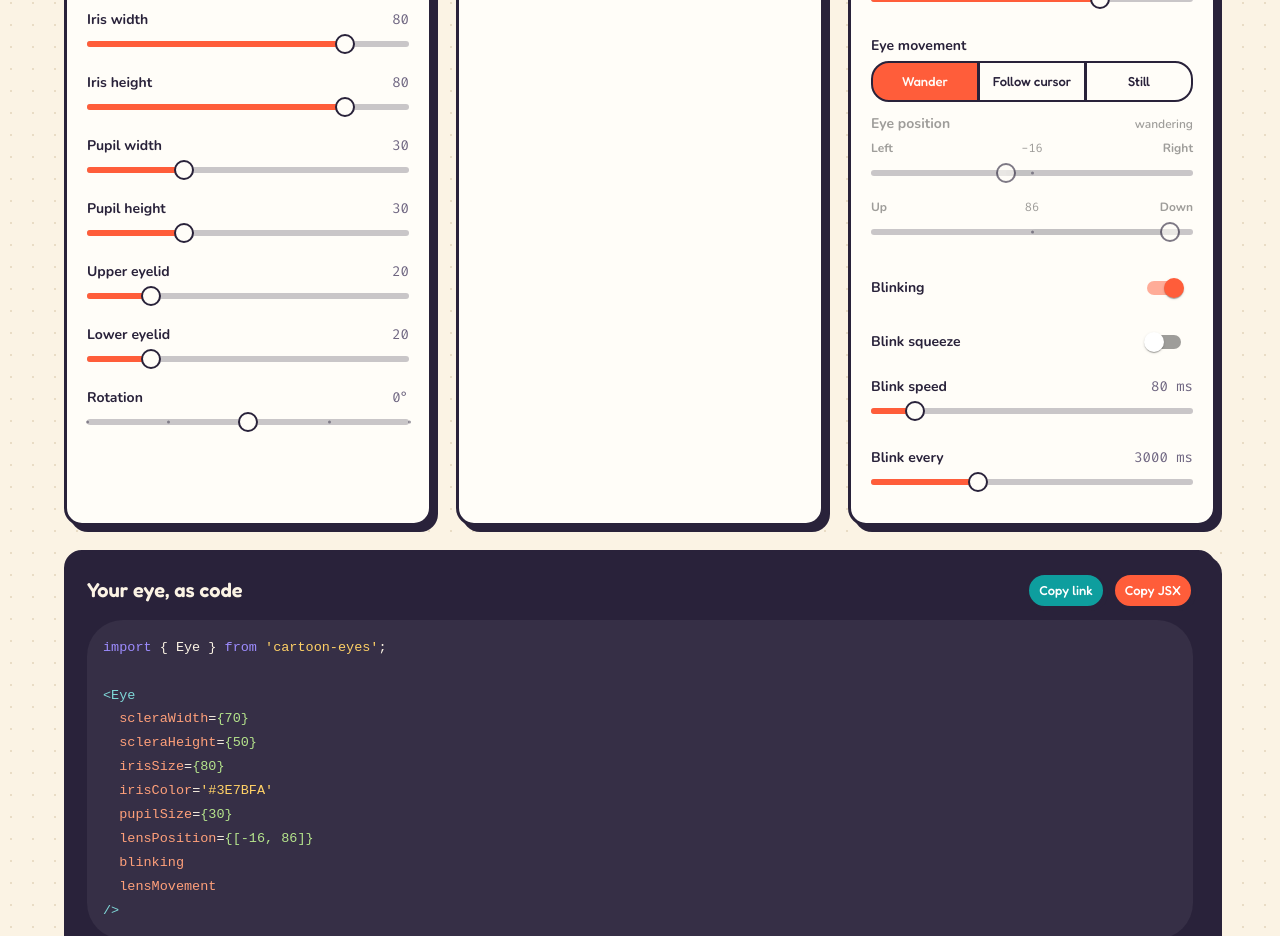
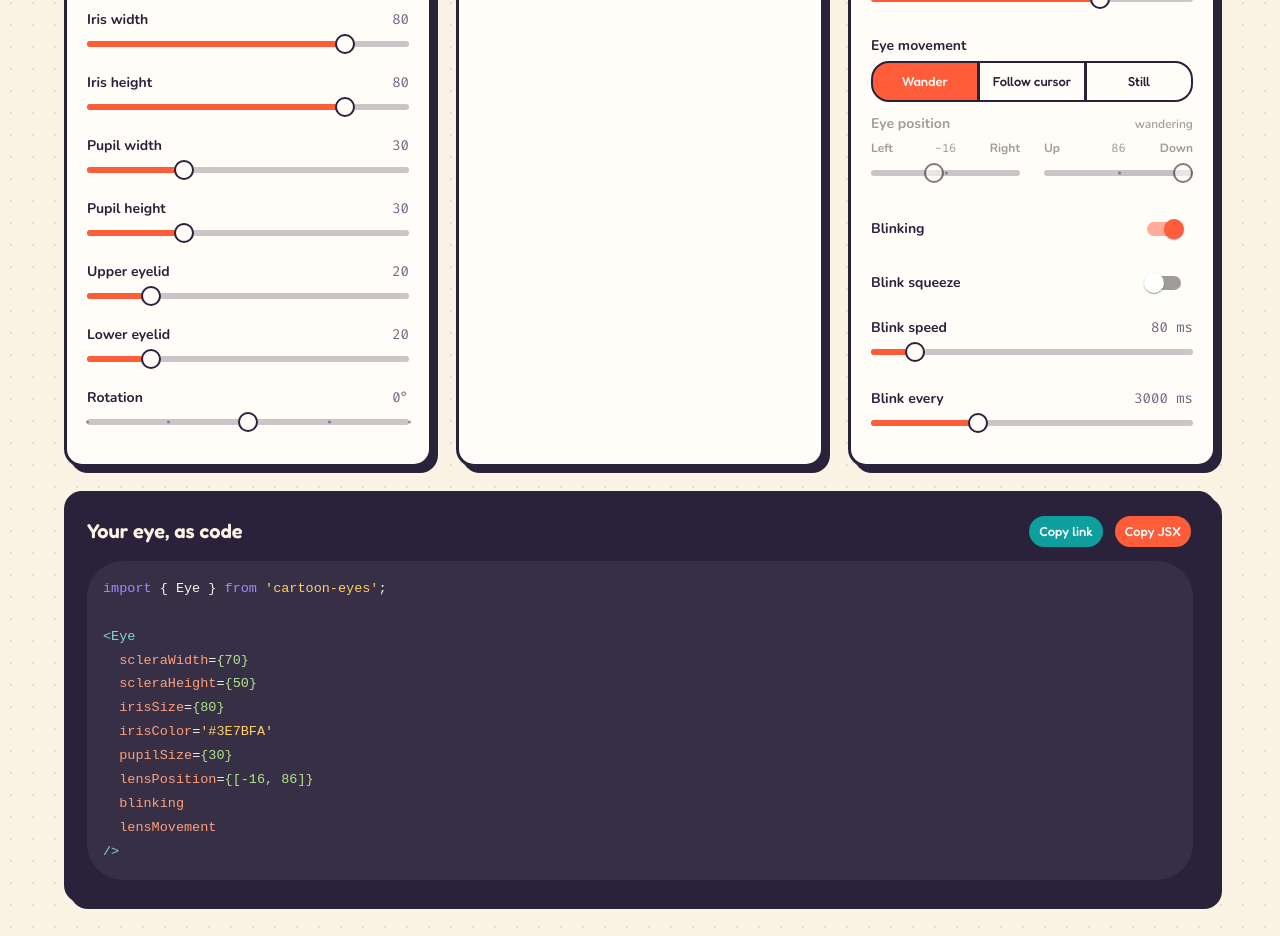
Before and after one commit to tmrk/cartoon-eyes, a React (Vite) app: page / in a window 1280 px wide. Shown: the part 800-1736 px from the top of the page. Built offline with nearby package versions, Linux system fonts and the light colour scheme.

Commit message:
Playground: the two eye-position axes side by side in one row (an auto-fit grid, so a cramped card still drops them onto two rows), with enough column gap for both thumbs at their extremes

```diff
--- a/src/App.jsx
+++ b/src/App.jsx
@@ -840,14 +840,21 @@ function App() {
                     </Typography>
                   )}
                 </Stack>
-                <Stack spacing={0.5}>
+                {/* the two axes sit side by side, so the pair reads as one
+                    crosshair; a cramped card drops them back onto two rows */}
+                <Box sx={{
+                  // 24px of column gap clears the two thumbs, each of which
+                  // overhangs its track by half a thumb at the extremes
+                  display: 'grid', columnGap: 3, rowGap: 0.5,
+                  gridTemplateColumns: 'repeat(auto-fit, minmax(128px, 1fr))',
+                }}>
                   <AxisSlider label='Eye position, horizontal' startLabel='Left' endLabel='Right'
                     value={lensX} onChange={setLensAxis(0)}
                     disabled={!stillEye} smooth={config.movement === 'wander'} />
                   <AxisSlider label='Eye position, vertical' startLabel='Up' endLabel='Down'
                     value={lensY} onChange={setLensAxis(1)}
                     disabled={!stillEye} smooth={config.movement === 'wander'} />
-                </Stack>
+                </Box>
               </Box>
               <SwitchControl label='Blinking' checked={config.blinking} onChange={set('blinking')} />
               <SwitchControl label='Blink squeeze' checked={config.blinkSqueeze} onChange={set('blinkSqueeze')}
```
